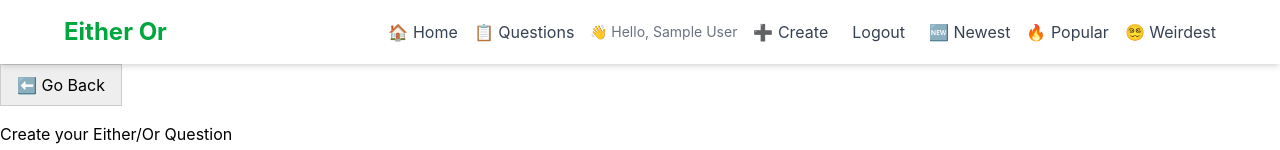
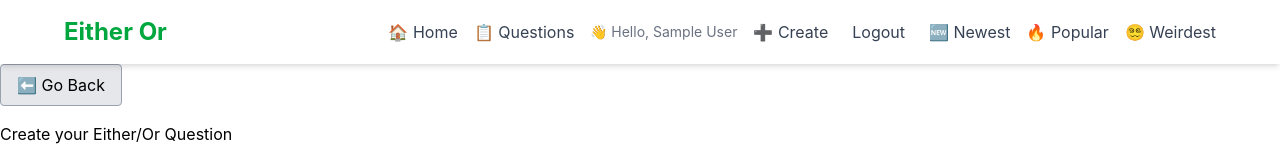
Before and after one commit to Ania58/EitherOr-Frontend, a React (Vite) app: page /questions/create in a window 1280 px wide. Shown: the top 150 px of the page. Built offline with nearby package versions, Linux system fonts and the light colour scheme; no server answers; sample sign-in values are in the browser's storage.

Commit message:
Style GoBackButton with Tailwind for visual consistency and better UX

```diff
--- a/src/components/buttons/GoBackButton.jsx
+++ b/src/components/buttons/GoBackButton.jsx
@@ -6,13 +6,7 @@ const GoBackButton = () => {
   return (
     <button type="button"
       onClick={() => navigate(-1)}
-      style={{
-        marginBottom: "1rem",
-        padding: "0.5rem 1rem",
-        backgroundColor: "#eee",
-        border: "1px solid #ccc",
-        cursor: "pointer",
-      }}
+      className="mb-4 px-4 py-2 bg-gray-200 border border-gray-400 rounded hover:bg-gray-300 transition-colors duration-200 cursor-pointer"
     >
       ⬅️ Go Back
     </button>
```
